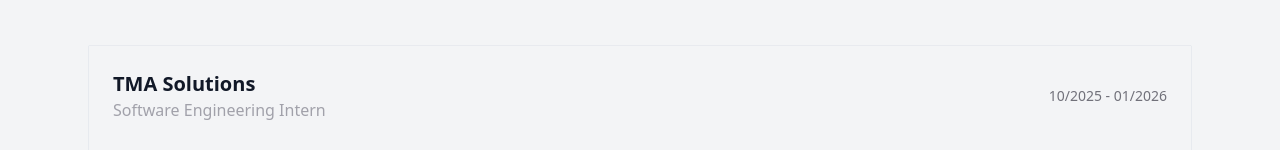
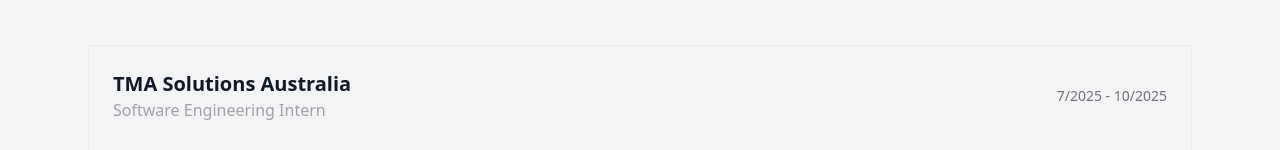
Before and after one commit to adampharrels/AboutMe, a Next.js app: page /work in a window 1280 px wide. Shown: the part 457-607 px from the top of the page. Built offline with nearby package versions, Linux system fonts and the light colour scheme.

Commit message:
content fixed

```diff
--- a/pages/work.tsx
+++ b/pages/work.tsx
@@ -22,9 +22,9 @@
       stack: ["React", "TypeScript", "Next.js", "REST APIs"],
     },
     {
-      company: "TMA Solutions",
+      company: "TMA Solutions Australia",
       role: "Software Engineering Intern",
-      period: "10/2025 - 01/2026",
+      period: "7/2025 - 10/2025",
       bullets: [
         "Designed and developed an internal tool to manage employee and data",
         "Improved the internal internship recruitment tool UI",
```
